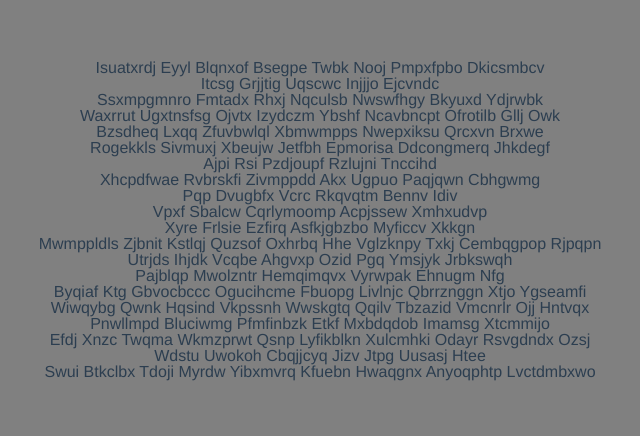
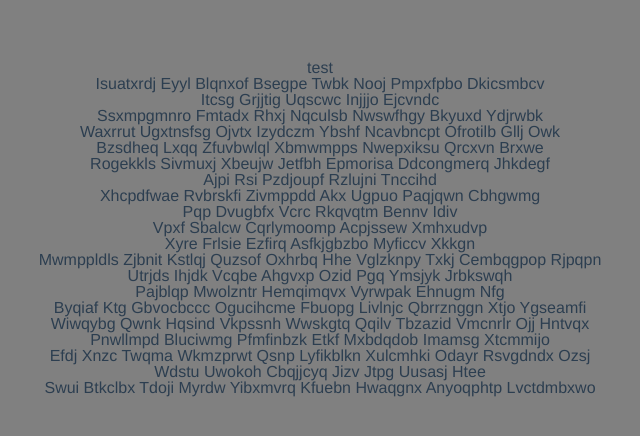
Before and after one commit to luohong123/vue-eleme-2019, a Vue app: page / in a window 1280 px wide. Shown: the top 436 px of the page, without its empty margins (320-960 px from the left). Built offline with nearby package versions, Linux system fonts and the light colour scheme; no server answers.

Commit message:
:zap: perf: build

```diff
--- a/src/App.vue
+++ b/src/App.vue
@@ -1,5 +1,6 @@
 <template>
 <div id="app">
+  test
   <HelloWorld />
 </div>
 </template>
--- a/vue-config.js
+++ b/vue-config.js
@@ -7,6 +7,7 @@ function resolve(dir) {
 // 默认端口为 8080
 const port = process.env.port;
 const VUE_APP_BASE_API = '/dev-api';
+console.log(process.env.NODE_ENV, 'process.env.NODE_ENV');
 module.exports = {
   /**
    * You will need to set publicPath if you plan to deploy your site under a sub path,
```
Also changed, not shown: 5 other files (tests, documents, lock files or other folders).
